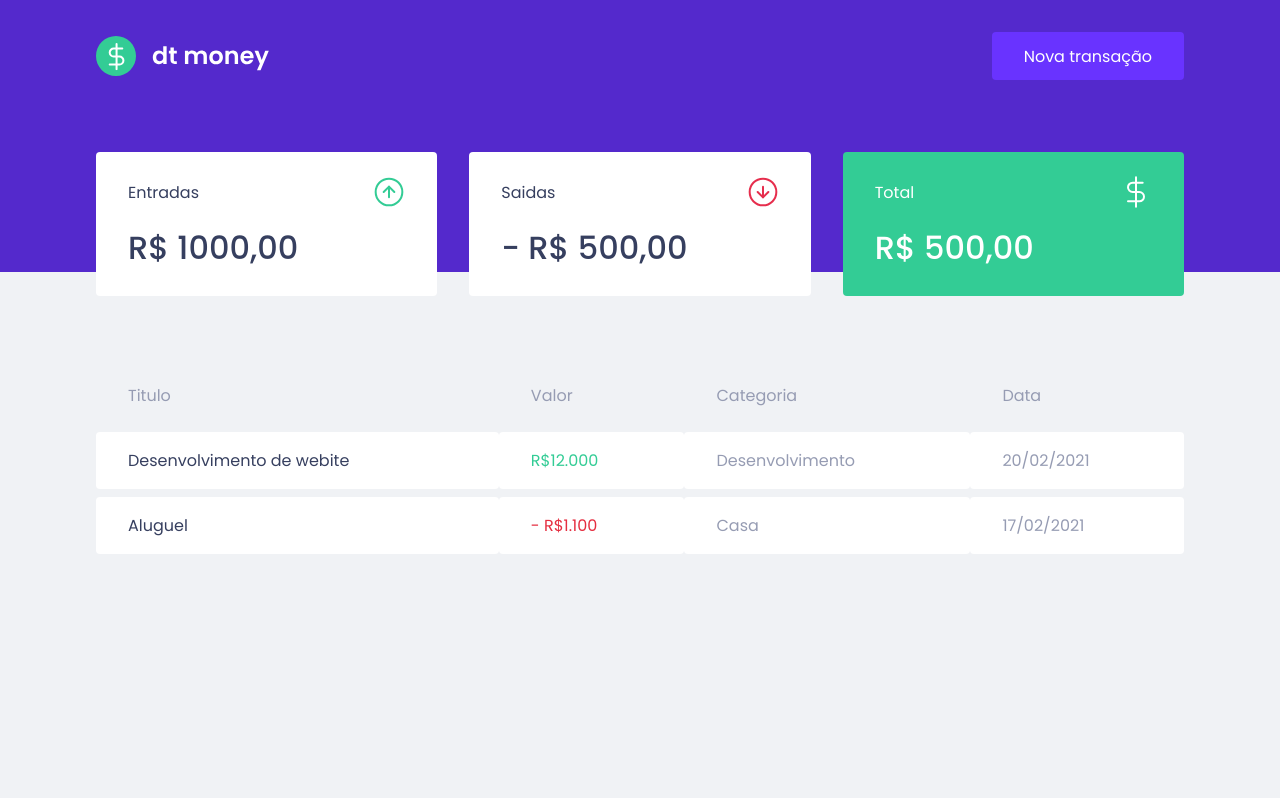
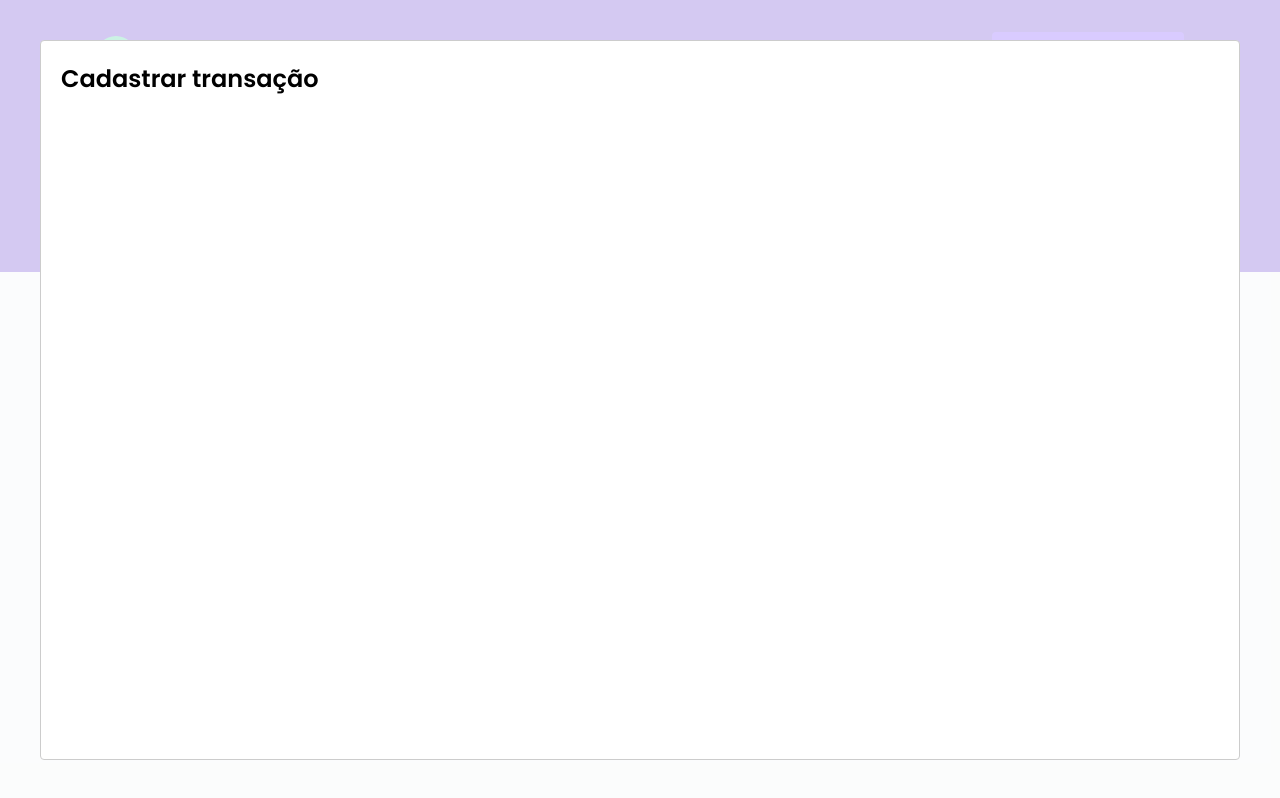
Before and after one commit to rafasfz/dt-money, a React (Create React App) app: page / in a window 1280 px wide. Both pictures are taken after a click on the button "Nova transação". Built offline with nearby package versions, Linux system fonts and the light colour scheme; no server answers; what miragejs would draw is missing.

Commit message:
feat: configure creation modal

```diff
--- a/package.json
+++ b/package.json
@@ -7,6 +7,7 @@
     "miragejs": "^0.1.45",
     "react": "^18.1.0",
     "react-dom": "^18.1.0",
+    "react-modal": "^3.15.1",
     "react-scripts": "5.0.1",
     "styled-components": "^5.3.5",
     "typescript": "^4.4.2",
@@ -20,6 +21,7 @@
     "@types/node": "^16.7.13",
     "@types/react": "^18.0.0",
     "@types/react-dom": "^18.0.0",
+    "@types/react-modal": "^3.13.1",
     "@types/styled-components": "^5.1.25"
   },
   "scripts": {
--- a/src/App.tsx
+++ b/src/App.tsx
@@ -1,12 +1,36 @@
+import { useState } from 'react';
+import Modal from 'react-modal';
 import { Dashboard } from "./components/Dashboard";
 import { Header } from "./components/Header";
 import { GlobalStyle } from "./styles/global";
 
+Modal.setAppElement('#root');
+
 export function App() {
+
+  const [isNewTransactionModalOpen, setIsNewTransactionModalOpen] = useState(false);
+
+  const handleOpenNewTransactionModal = () => {
+    setIsNewTransactionModalOpen(true);
+  };
+
+  const handleCloseNewTransactionModal = () => {
+    setIsNewTransactionModalOpen(false);
+  };
+
   return (
     <>
-      <Header />
+      <Header
+        onOpenNewTransactionModal={handleOpenNewTransactionModal}
+      />
       <Dashboard />
+
+      <Modal
+          isOpen={isNewTransactionModalOpen}
+          onRequestClose={handleCloseNewTransactionModal}>
+          <h2>Cadastrar transação</h2>
+        </Modal>
+
       <GlobalStyle />
     </>
   );
--- a/src/components/Header/index.tsx
+++ b/src/components/Header/index.tsx
@@ -1,12 +1,16 @@
 import logoImg from '../../assets/logo.svg';
 import { Container, Content } from './styles';
 
-export function Header() {
+interface HeaderProps {
+  onOpenNewTransactionModal: () => void;
+}
+
+export function Header({ onOpenNewTransactionModal }: HeaderProps) {
   return (
     <Container>
       <Content>
         <img src={logoImg} alt="dt money" />
-        <button type="button">
+        <button type="button" onClick={onOpenNewTransactionModal}>
           Nova transação
         </button>
       </Content>
```
Also changed, not shown: 1 other file (tests, documents, lock files or other folders).
